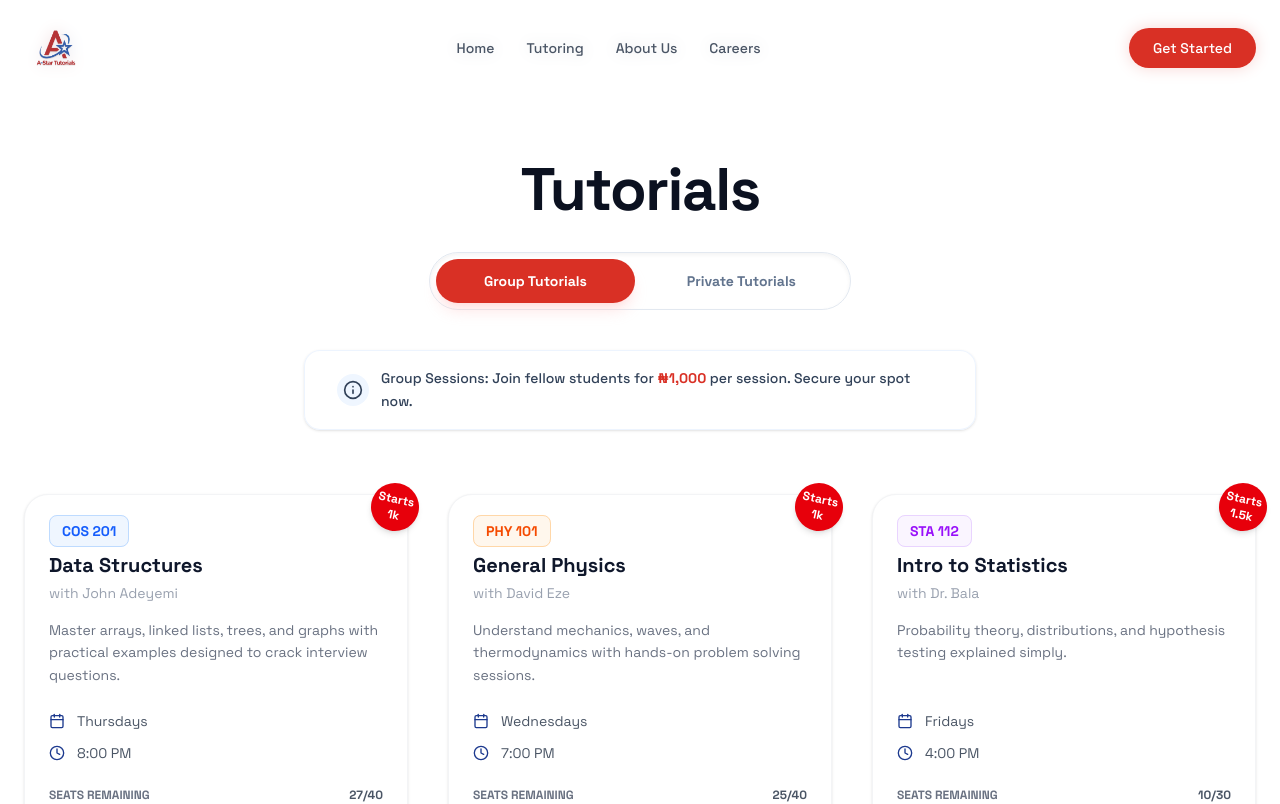
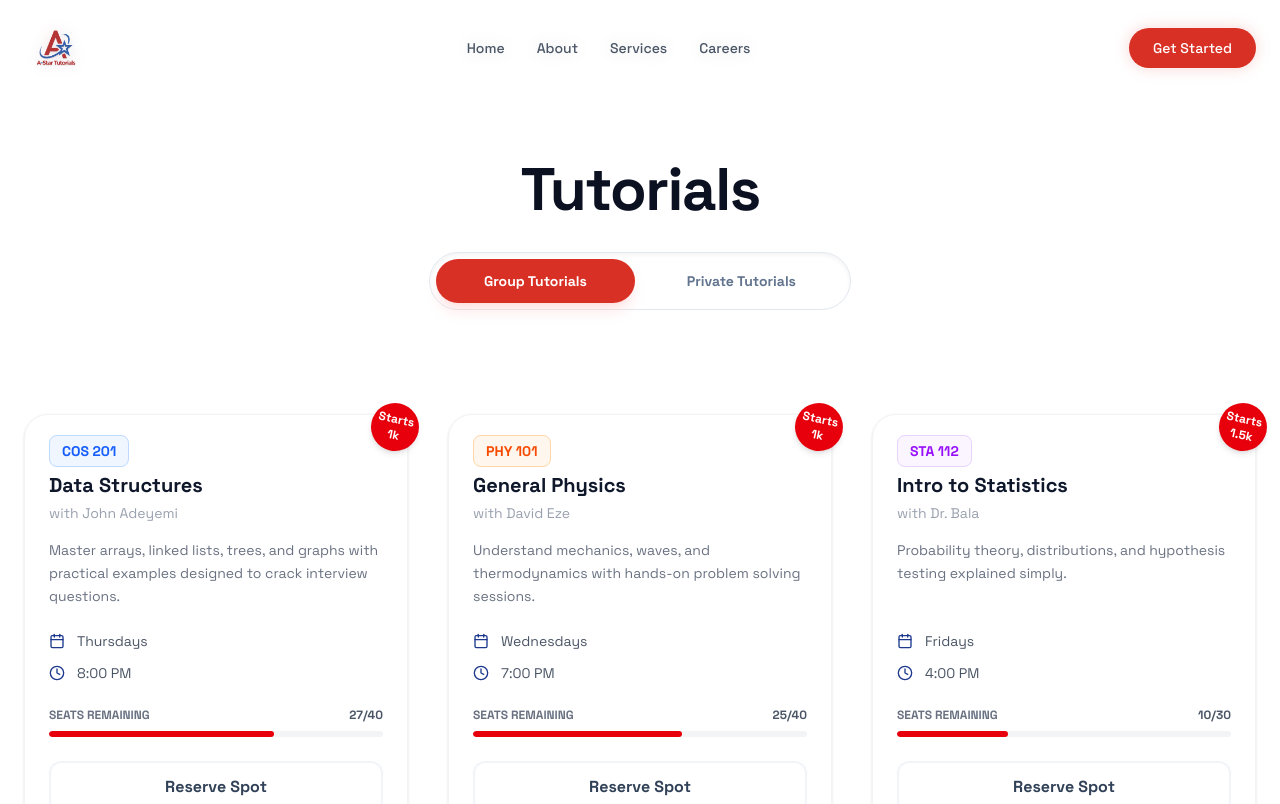
Before and after one commit to astartutorials/astutorials-v1, a Next.js app: page /tutorials in a window 1280 px wide. Shown: the top 804 px of the page. Built offline with nearby package versions, Linux system fonts and the light colour scheme.

Commit message:
Refactored navigation links to direct to the tutorials page

```diff
--- a/app/careers/page.tsx
+++ b/app/careers/page.tsx
@@ -2,7 +2,6 @@
 
 import { useState } from "react";
 import CareersHero from "@/components/careers/CareersHero";
-import JobFilters from "@/components/careers/JobFilters";
 import JobCard, { JobPosition } from "@/components/careers/JobCard";
 import { motion, AnimatePresence } from "framer-motion";
 
@@ -19,7 +18,7 @@ const JOBS: JobPosition[] = [
     {
         id: "2",
         title: "Graphic Designer",
-        category: "Marketing", // Could be Content Creation, but mapping to filters
+        category: "Marketing",
         description: "Join our creative team to design educational materials, social media assets, and marketing collateral that inspires learning.",
         type: "Full-time",
         location: "Hybrid",
@@ -56,11 +55,6 @@ export default function CareersPage() {
             <div className="max-w-5xl mx-auto">
                 <CareersHero />
 
-                <JobFilters
-                    categories={CATEGORIES}
-                    activeCategory={activeCategory}
-                    onSelectCategory={setActiveCategory}
-                />
 
                 <motion.div layout className="flex flex-col gap-4">
                     <AnimatePresence mode="popLayout">
--- a/app/tutorials/page.tsx
+++ b/app/tutorials/page.tsx
@@ -138,12 +138,7 @@ export default function TutorialsPage() {
                         transition={{ delay: 0.2, duration: 0.5 }}
                         className="flex justify-center px-4"
                     >
-                        <div className="bg-white/80 backdrop-blur-sm border border-blue-100/50 text-slate-700 text-xs sm:text-sm font-medium py-4 px-6 sm:px-8 rounded-2xl inline-flex items-center gap-3 max-w-2xl shadow-sm">
-                            <div className="w-8 h-8 rounded-full bg-blue-50 flex items-center justify-center flex-shrink-0">
-                                <Info className="w-4 h-4 sm:w-5 sm:h-5 text-[var(--astar-blue)]" />
-                            </div>
-                            <span className="text-left leading-relaxed">Group Sessions: Join fellow students for <span className="text-[var(--astar-red)] font-bold">₦1,000</span> per session. Secure your spot now.</span>
-                        </div>
+
                     </motion.div>
                 </motion.div>
 
--- a/components/careers/JobFilters.tsx
+++ /dev/null
@@ -1,32 +0,0 @@
-"use client";
-
-import { motion } from "framer-motion";
-
-interface JobFiltersProps {
-    categories: string[];
-    activeCategory: string;
-    onSelectCategory: (category: string) => void;
-}
-
-export default function JobFilters({
-    categories,
-    activeCategory,
-    onSelectCategory,
-}: JobFiltersProps) {
-    return (
-        <div className="flex flex-wrap justify-center gap-3 mb-12">
-            {categories.map((category) => (
-                <button
-                    key={category}
-                    onClick={() => onSelectCategory(category)}
-                    className={`px-6 py-2 rounded-full text-sm font-medium transition-all duration-300 ${activeCategory === category
-                            ? "bg-[#335C98] text-white shadow-md"
-                            : "bg-white border border-gray-200 text-gray-700 hover:bg-gray-50"
-                        }`}
-                >
-                    {category}
-                </button>
-            ))}
-        </div>
-    );
-}
--- a/components/home/HeroSection.tsx
+++ b/components/home/HeroSection.tsx
@@ -19,7 +19,7 @@ export default function HeroSection() {
         Personalized tutoring designed specifically for Babcock University curriculums. Master complex topics today.
       </p>
       <div className="flex flex-row items-center justify-center gap-3 w-full max-w-md mx-auto mb-20 md:mb-32">
-        <Link href="#book" className="btn-primary flex-1 px-4 py-3.5 rounded-full text-sm md:text-base font-medium text-center shadow-xl shadow-red-500/10 whitespace-nowrap">
+        <Link href="/tutorials" className="btn-primary flex-1 px-4 py-3.5 rounded-full text-sm md:text-base font-medium text-center shadow-xl shadow-red-500/10 whitespace-nowrap">
           Book Now
         </Link>
         <Link href="#contact" className="btn-secondary flex-1 px-4 py-3.5 rounded-full text-sm md:text-base font-medium text-center whitespace-nowrap">
@@ -29,7 +29,7 @@ export default function HeroSection() {
       <div className="w-full max-w-5xl mx-auto mb-24 md:mb-32">
         <p className="text-xs md:text-sm text-gray-400 mb-10 font-medium uppercase tracking-wider">Trusted by students globally</p>
         <div className="grid grid-cols-2 md:grid-cols-4 gap-y-12 gap-x-8 items-center justify-center opacity-80">
-          {[ { val: '500+', label: 'Active Students' }, { val: '98%', label: 'Pass Rate' }, { val: '50+', label: 'Expert Tutors' }, { val: '24', label: 'Support' } ].map((stat, i) => (
+          {[ { val: '6000+', label: 'Active Students' }, { val: '98%', label: 'Pass Rate' }, { val: '50+', label: 'Expert Tutors' }, { val: '24', label: 'Support' } ].map((stat, i) => (
             <div key={i} className="flex flex-col items-center">
               <span className="text-3xl md:text-4xl font-bold text-gray-900 tracking-tight">
                 <CountUp value={stat.val} />
--- a/components/shared/Navbar.tsx
+++ b/components/shared/Navbar.tsx
@@ -19,9 +19,9 @@ export default function Navbar() {
 
   // Menu items list for cleaner mapping
   const navItems = [
-    { name: 'Home', href: '/' },
-    { name: 'Tutoring', href: '/tutorials' },
-    { name: 'About Us', href: '/#about' },
+    { name: 'Home', href: '/#home' },
+    { name: 'About', href: '/#about' },
+    { name: 'Services', href: '/#services' },
     { name: 'Careers', href: '/careers' },
   ];
 
@@ -72,7 +72,7 @@ export default function Navbar() {
               key={item.name}
               href={item.href}
               onClick={(e) => {
-                if (item.href.startsWith('/#')) {
+                if (window.location.pathname === '/' && item.href.startsWith('/#')) {
                   scrollToSection(e, item.href.substring(2));
                 }
               }}
@@ -86,7 +86,7 @@ export default function Navbar() {
 
         {/* --- ACTIONS & MOBILE TOGGLE --- */}
         <div className="flex items-center gap-4">
-          <Link href="#" className="hidden md:block btn-primary px-6 py-2.5 rounded-full text-sm font-medium hover:shadow-lg hover:shadow-red-500/20 transform hover:-translate-y-0.5 transition-all">
+          <Link href="/tutorials" className="hidden md:block btn-primary px-6 py-2.5 rounded-full text-sm font-medium hover:shadow-lg hover:shadow-red-500/20 transform hover:-translate-y-0.5 transition-all">
             Get Started
           </Link>
 
@@ -123,7 +123,7 @@ export default function Navbar() {
               href={item.href}
               className="flex items-center justify-between p-4 rounded-xl hover:bg-gray-50 active:bg-gray-100 transition-colors group"
               onClick={(e) => {
-                if (item.href.startsWith('/#')) {
+                if (window.location.pathname === '/' && item.href.startsWith('/#')) {
                   scrollToSection(e, item.href.substring(2));
                 }
               }}
@@ -137,7 +137,7 @@ export default function Navbar() {
           <hr className="my-2 border-gray-100" />
 
           <div className="flex flex-col gap-4 mt-2 px-2 pb-4">
-            <Link href="#" className="flex items-center justify-center w-full py-3.5 rounded-full btn-primary font-bold text-sm shadow-lg shadow-red-500/20">
+            <Link href="/tutorials" className="flex items-center justify-center w-full py-3.5 rounded-full btn-primary font-bold text-sm shadow-lg shadow-red-500/20">
               Book Now
             </Link>
           </div>
```
